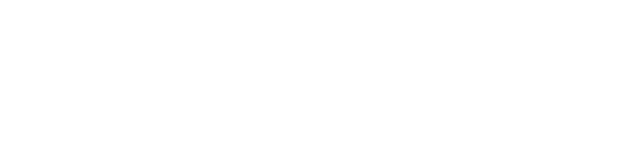
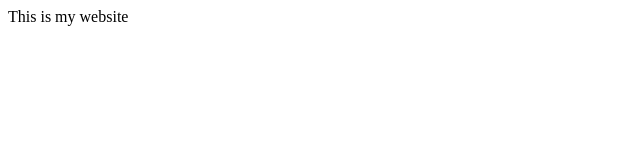
Before and after one commit to PRASHANTMHAMUNKAR/lenovolaptoplocalrepo, a plain HTML site: page index.html in a window 1280 px wide. Shown: the whole page, without its empty margins (0-640 px from the left). Drawn offline with Linux system fonts and the light colour scheme.

Commit message:
index file v1

```diff
--- a/index.html
+++ b/index.html
@@ -6,6 +6,6 @@
     <title>Document</title>
 </head>
 <body>
-
+<h>This is my website</h>
 </body>
 </html>
```
